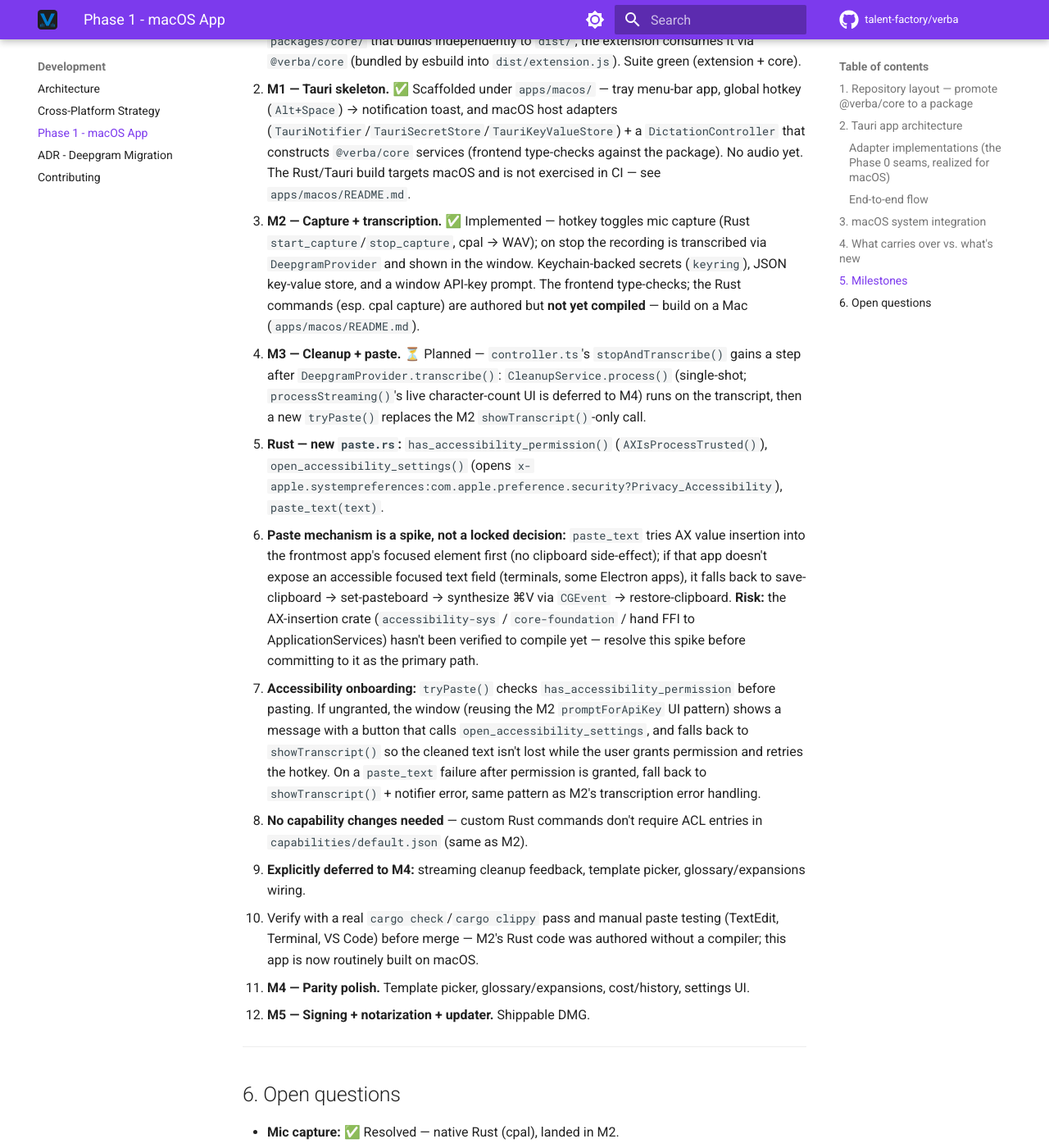
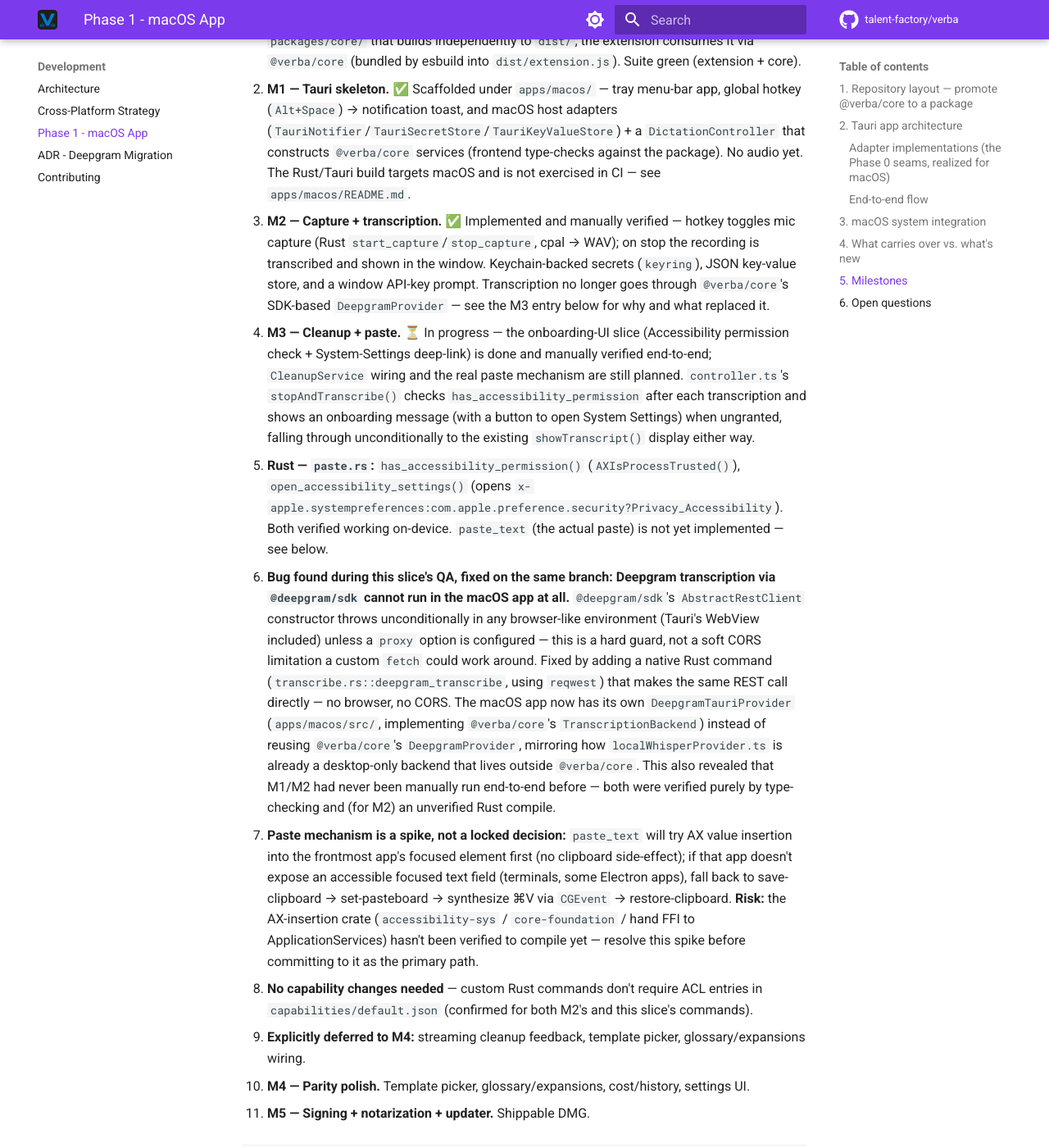
Before and after one commit to talent-factory/verba, an MkDocs documentation site: the page built from docs/development/phase-1-macos-app.md, in a window 1280 px wide and 1400 px high, scrolled down 3470 px. Shown: the whole window at 82% size. Built offline with MkDocs 1.6.1 and Material for MkDocs 9.7.7, drawn with Linux system fonts in a browser that asks for light colours; comment, search, counter and statistics services are not loaded; some of the changed text lies outside the part shown.

Commit message:
📚 docs(macos): M3-Onboarding-UI-Slice als erledigt markieren
Accessibility-Berechtigungscheck + Settings-Deep-Link sind
implementiert und manuell auf einem realen Mac end-to-end verifiziert
(Hotkey → Aufnahme → Transkription → Onboarding-UI → Transkript). Die
native Deepgram-Transkription (siehe vorheriger Commit) und ihre
Auswirkung auf M2 sind dokumentiert. Paste-Mechanismus und
CleanupService-Wiring bleiben offen.

```diff
--- a/docs/development/phase-1-macos-app.md
+++ b/docs/development/phase-1-macos-app.md
@@ -144,45 +144,54 @@
    `DictationController` that constructs `@verba/core` services (frontend
    type-checks against the package). No audio yet. The Rust/Tauri build targets
    macOS and is not exercised in CI — see `apps/macos/README.md`.
-3. **M2 — Capture + transcription.** ✅ Implemented — hotkey toggles mic capture
-   (Rust `start_capture`/`stop_capture`, cpal → WAV); on stop the recording is
-   transcribed via `DeepgramProvider` and shown in the window. Keychain-backed
-   secrets (`keyring`), JSON key-value store, and a window API-key prompt. The
-   frontend type-checks; the Rust commands (esp. cpal capture) are authored but
-   **not yet compiled** — build on a Mac (`apps/macos/README.md`).
-4. **M3 — Cleanup + paste.** ⏳ Planned — `controller.ts`'s `stopAndTranscribe()`
-   gains a step after `DeepgramProvider.transcribe()`: `CleanupService.process()`
-   (single-shot; `processStreaming()`'s live character-count UI is deferred to
-   M4) runs on the transcript, then a new `tryPaste()` replaces the M2
-   `showTranscript()`-only call.
-   - **Rust — new `paste.rs`:** `has_accessibility_permission()`
+3. **M2 — Capture + transcription.** ✅ Implemented and manually verified —
+   hotkey toggles mic capture (Rust `start_capture`/`stop_capture`, cpal →
+   WAV); on stop the recording is transcribed and shown in the window.
+   Keychain-backed secrets (`keyring`), JSON key-value store, and a window
+   API-key prompt. Transcription no longer goes through `@verba/core`'s
+   SDK-based `DeepgramProvider` — see the M3 entry below for why and what
+   replaced it.
+4. **M3 — Cleanup + paste.** ⏳ In progress — the onboarding-UI slice
+   (Accessibility permission check + System-Settings deep-link) is done and
+   manually verified end-to-end; `CleanupService` wiring and the real paste
+   mechanism are still planned. `controller.ts`'s `stopAndTranscribe()` checks
+   `has_accessibility_permission` after each transcription and shows an
+   onboarding message (with a button to open System Settings) when ungranted,
+   falling through unconditionally to the existing `showTranscript()` display
+   either way.
+   - **Rust — `paste.rs`:** `has_accessibility_permission()`
      (`AXIsProcessTrusted()`), `open_accessibility_settings()` (opens
-     `x-apple.systempreferences:com.apple.preference.security?Privacy_Accessibility`),
-     `paste_text(text)`.
-   - **Paste mechanism is a spike, not a locked decision:** `paste_text` tries
-     AX value insertion into the frontmost app's focused element first (no
+     `x-apple.systempreferences:com.apple.preference.security?Privacy_Accessibility`).
+     Both verified working on-device. `paste_text` (the actual paste) is not
+     yet implemented — see below.
+   - **Bug found during this slice's QA, fixed on the same branch: Deepgram
+     transcription via `@deepgram/sdk` cannot run in the macOS app at all.**
+     `@deepgram/sdk`'s `AbstractRestClient` constructor throws unconditionally
+     in any browser-like environment (Tauri's WebView included) unless a
+     `proxy` option is configured — this is a hard guard, not a soft CORS
+     limitation a custom `fetch` could work around. Fixed by adding a native
+     Rust command (`transcribe.rs::deepgram_transcribe`, using `reqwest`) that
+     makes the same REST call directly — no browser, no CORS. The macOS app
+     now has its own `DeepgramTauriProvider` (`apps/macos/src/`, implementing
+     `@verba/core`'s `TranscriptionBackend`) instead of reusing
+     `@verba/core`'s `DeepgramProvider`, mirroring how `localWhisperProvider.ts`
+     is already a desktop-only backend that lives outside `@verba/core`. This
+     also revealed that M1/M2 had never been manually run end-to-end before —
+     both were verified purely by type-checking and (for M2) an unverified
+     Rust compile.
+   - **Paste mechanism is a spike, not a locked decision:** `paste_text` will
+     try AX value insertion into the frontmost app's focused element first (no
      clipboard side-effect); if that app doesn't expose an accessible focused
-     text field (terminals, some Electron apps), it falls back to
-     save-clipboard → set-pasteboard → synthesize ⌘V via `CGEvent` →
-     restore-clipboard. **Risk:** the AX-insertion crate (`accessibility-sys` /
-     `core-foundation` / hand FFI to ApplicationServices) hasn't been verified
-     to compile yet — resolve this spike before committing to it as the
-     primary path.
-   - **Accessibility onboarding:** `tryPaste()` checks
-     `has_accessibility_permission` before pasting. If ungranted, the window
-     (reusing the M2 `promptForApiKey` UI pattern) shows a message with a
-     button that calls `open_accessibility_settings`, and falls back to
-     `showTranscript()` so the cleaned text isn't lost while the user grants
-     permission and retries the hotkey. On a `paste_text` failure after
-     permission is granted, fall back to `showTranscript()` + notifier error,
-     same pattern as M2's transcription error handling.
+     text field (terminals, some Electron apps), fall back to save-clipboard →
+     set-pasteboard → synthesize ⌘V via `CGEvent` → restore-clipboard.
+     **Risk:** the AX-insertion crate (`accessibility-sys` / `core-foundation`
+     / hand FFI to ApplicationServices) hasn't been verified to compile yet —
+     resolve this spike before committing to it as the primary path.
    - **No capability changes needed** — custom Rust commands don't require
-     ACL entries in `capabilities/default.json` (same as M2).
+     ACL entries in `capabilities/default.json` (confirmed for both M2's and
+     this slice's commands).
    - **Explicitly deferred to M4:** streaming cleanup feedback, template
      picker, glossary/expansions wiring.
-   - Verify with a real `cargo check`/`cargo clippy` pass and manual paste
-     testing (TextEdit, Terminal, VS Code) before merge — M2's Rust code was
-     authored without a compiler; this app is now routinely built on macOS.
 5. **M4 — Parity polish.** Template picker, glossary/expansions, cost/history,
    settings UI.
 6. **M5 — Signing + notarization + updater.** Shippable DMG.
@@ -198,7 +207,11 @@
   expose an accessible focused text field. See the M3 milestone entry above
   for the concrete fallback order and the AX-crate risk.
 - **Streaming/continuous mode:** ship single-shot first (M2–M4); continuous
-  (Deepgram WebSocket) is a later milestone.
+  (Deepgram WebSocket) is a later milestone. **Note:** M3 found that
+  `@deepgram/sdk`'s REST client refuses to run in a browser context at all
+  (see M3 entry) — WebSocket connections aren't subject to CORS the same way,
+  but verify the SDK's streaming client doesn't have an equivalent
+  browser-environment guard before assuming it'll just work in the WebView.
 - **Core packaging:** publish `@verba/core` to a registry, or keep it a private
   in-repo workspace package? Private workspace is enough until a third consumer
   (iOS) appears.
```
